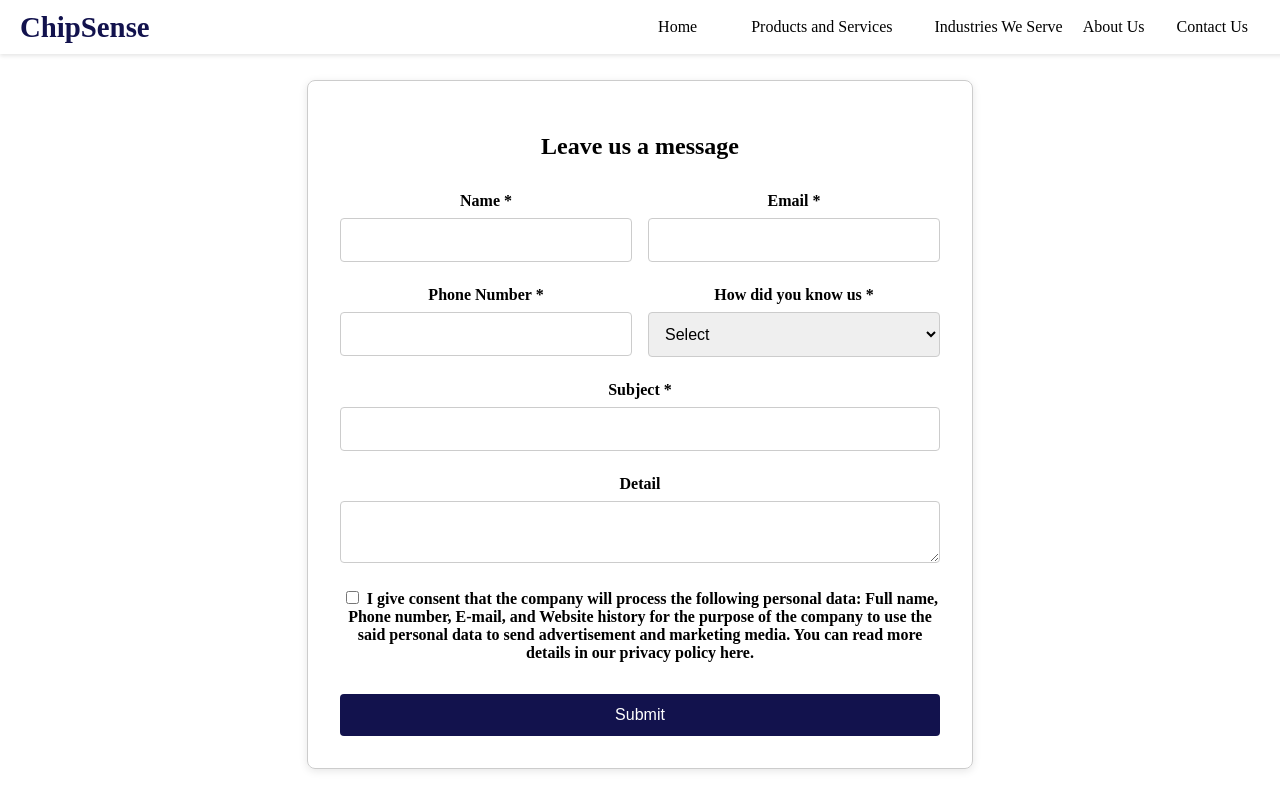
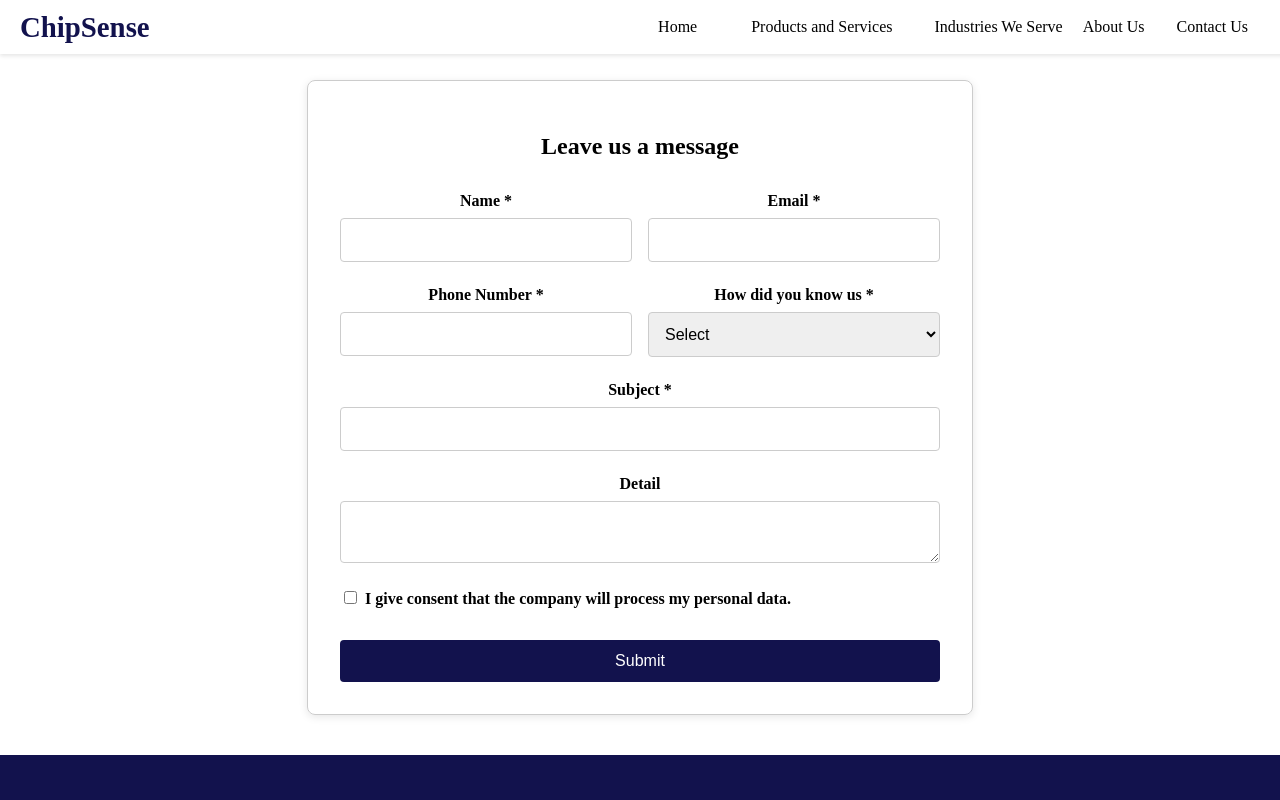
Before and after one commit to Durgesh2022/chip-sense, a React (Vite) app: page /contact-us in a window 1280 px wide. Shown: the top 800 px of the page. Built offline with nearby package versions, Linux system fonts and the light colour scheme.

Commit message:
Update contactUs.jsx

```diff
--- a/src/contactUs.jsx
+++ b/src/contactUs.jsx
@@ -141,7 +141,7 @@ const ContactForm = () => {
              checked={formData.consent}
              onChange={handleInputChange}
            />
-           I give consent that the company will process the following personal data: Full name, Phone number, E-mail, and Website history for the purpose of the company to use the said personal data to send advertisement and marketing media. You can read more details in our privacy policy here.
+           I give consent that the company will process my personal data.
          </label>
        </div>
        <button type="submit" className="submit-button">
```
